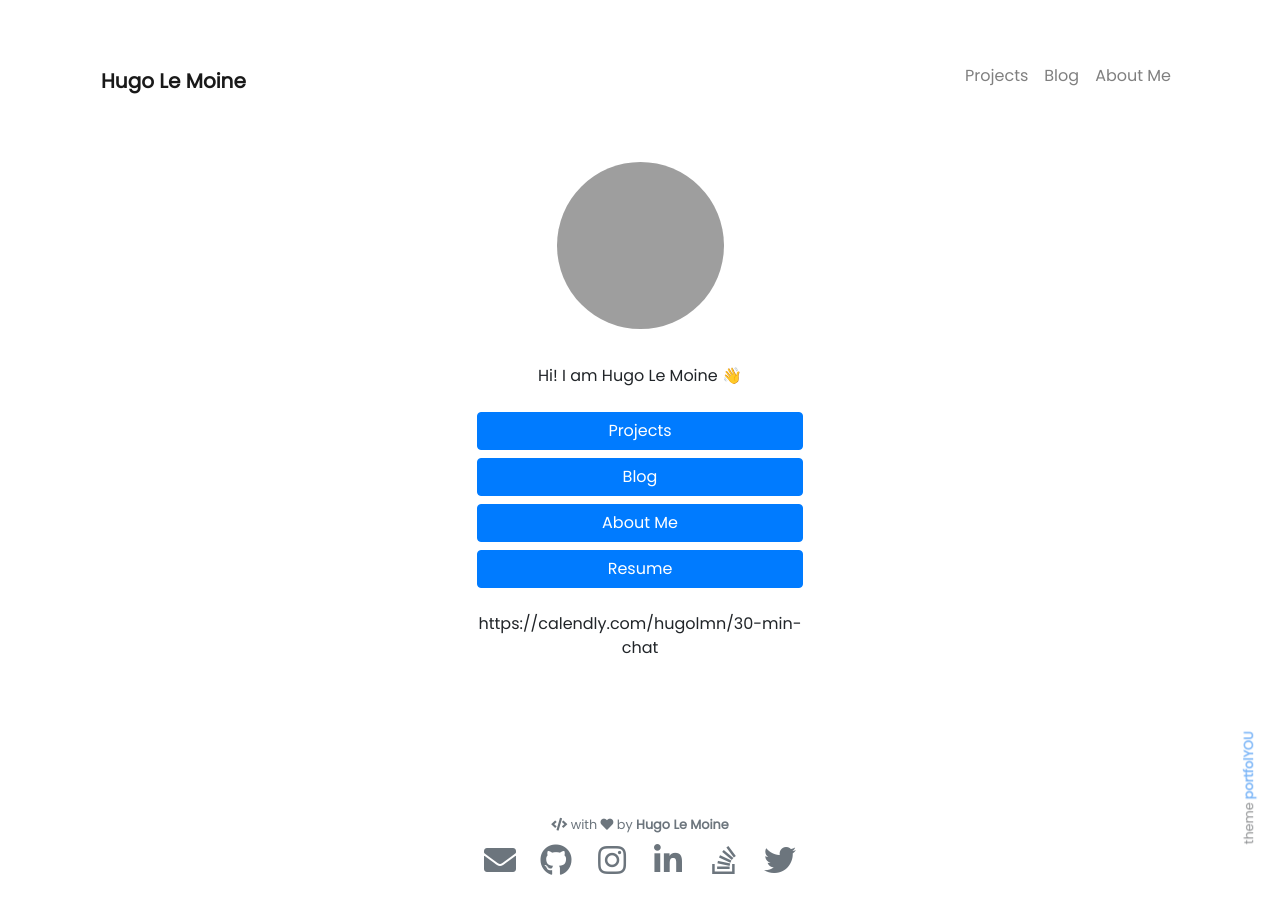
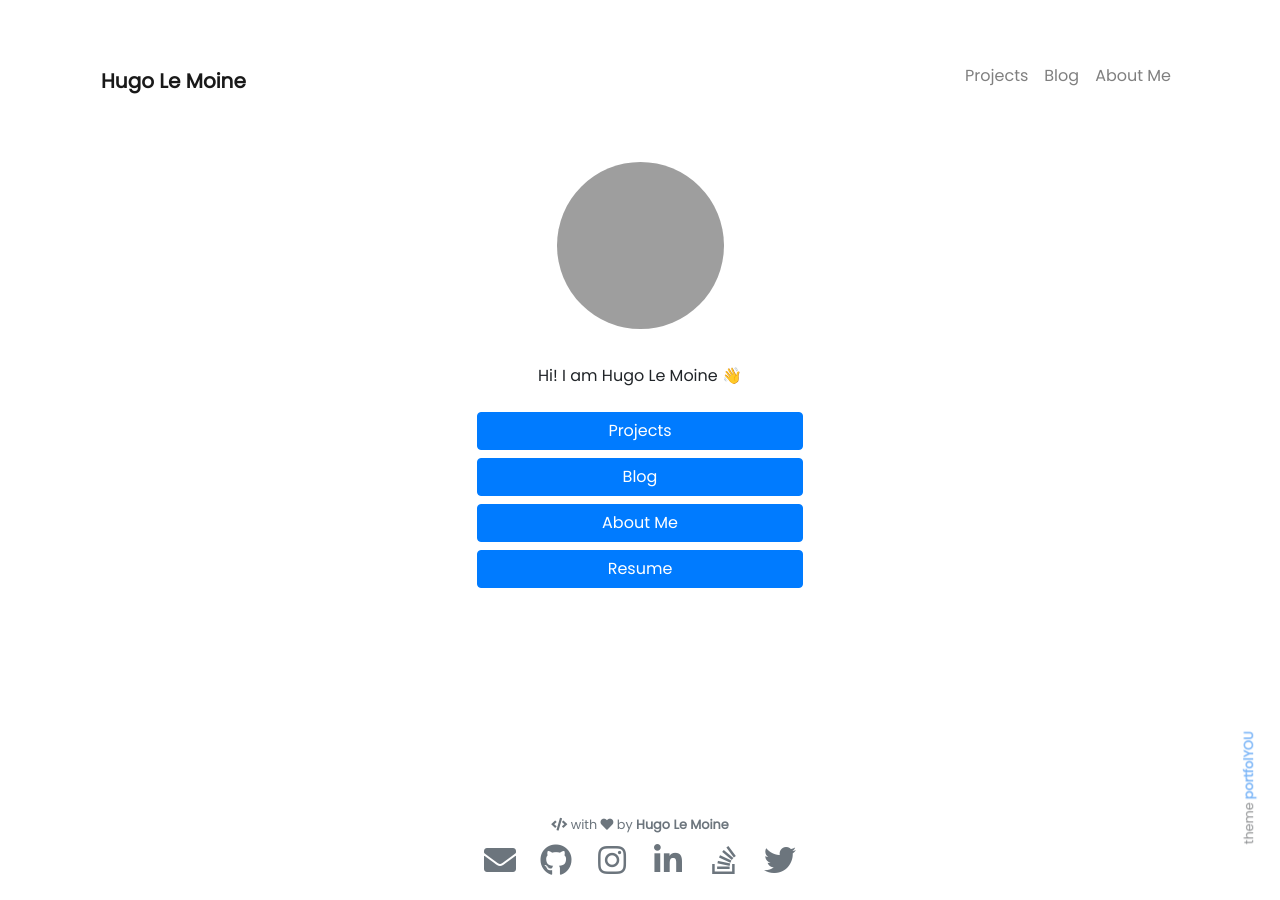
Before and after one commit to hugolmn/hugolmn.github.io, a Jekyll site: the page built from pages/index.md, in a window 1280 px wide. Built offline with Jekyll 4.4.1, drawn with Linux system fonts in a browser that asks for light colours; nearby versions of some CDN libraries; emoji names are drawn with the system emoji font; grey boxes are pictures that could not be loaded.

Commit message:
Added calendly link

```diff
--- a/_includes/landing.html
+++ b/_includes/landing.html
@@ -18,6 +18,8 @@
       {% endfor %}
     </p>
     {% endif %}
-    <p class="wow animated fadeIn" data-wow-delay=".7s" style="margin-top:20px">{{ page.chat }}</p>
+    {% if site.author.calendly %}
+    <p class="wow animated fadeIn" data-wow-delay="2.1s" style="margin-top:20px">Let's have a <a href="https://calendly.com/{{ site.author.calendly }}">chat!</a></p>
+    {% endif %}
   </div>
 </div>
```
